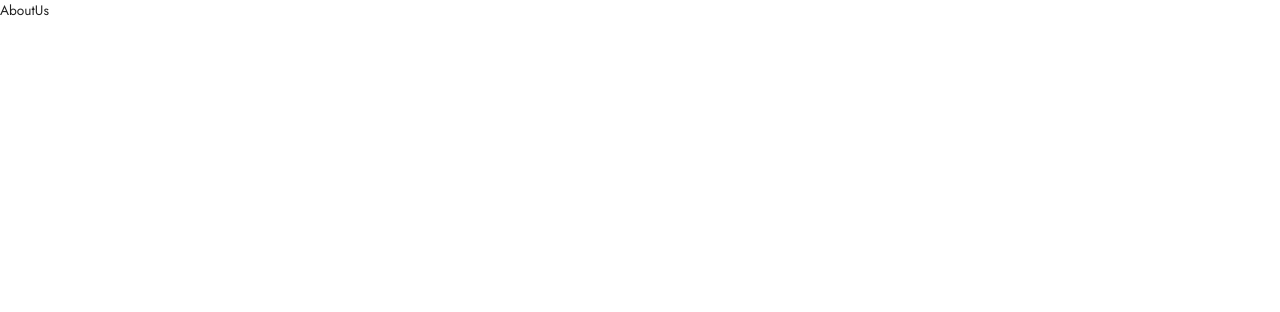
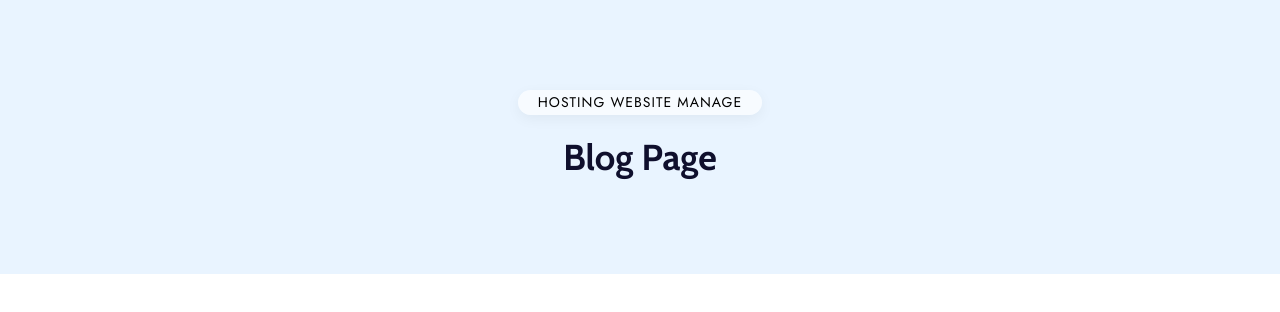
Before and after one commit to hungtech511/hosting, a React (Vite) app: page /about-us in a window 1280 px wide. Shown: the top 312 px of the page. Built offline with nearby package versions, Linux system fonts and the light colour scheme.

Commit message:
create page-title

```diff
--- a/src/App.scss
+++ b/src/App.scss
@@ -1,5 +1,5 @@
 @import url("https://fonts.googleapis.com/css2?family=Jost:wght@100;200;300;400;500;600;700;800;900&display=swap");
-
+@import url("https://fonts.googleapis.com/css2?family=Cabin:ital,wght@0,400;0,500;0,600;0,700;1,400;1,500;1,600;1,700&display=swap");
 * {
   padding: 0;
   margin: 0;
--- /dev/null
+++ b/src/Components/PageTitle/PageTitle.scss
@@ -0,0 +1,25 @@
+.page__title {
+  text-align: center;
+  padding: 90px 0px 90px;
+  background-color: #e9f4ff;
+  .title {
+    padding: 2px 20px;
+    border-radius: 50px;
+    letter-spacing: 1px;
+    display: inline-block;
+    font-size: 14px;
+    text-transform: uppercase;
+    color: rgb(0, 0, 0);
+    box-shadow: 0px 4px 14px rgba(0, 0, 0, 0.05);
+    background-color: rgba(255, 255, 255, 0.65);
+    margin-bottom: 15px;
+  }
+  h3 {
+    font-weight: 700;
+    font-family: "Cabin", sans-serif;
+    color: #0f0f2d;
+    font-size: 36px;
+    text-transform: capitalize;
+    word-wrap: break-word;
+  }
+}
--- /dev/null
+++ b/src/Components/PageTitle/index.jsx
@@ -0,0 +1,16 @@
+import React from "react"
+import "./PageTitle.scss"
+import { Container } from "@mui/material"
+
+const PageTitle = ({ children, subTitle }) => {
+  return (
+    <div className="page__title">
+      <Container>
+        <div className="title">{children}</div>
+        <h3>{subTitle}</h3>
+      </Container>
+    </div>
+  )
+}
+
+export default PageTitle
--- a/src/Pages/AboutUs.jsx
+++ b/src/Pages/AboutUs.jsx
@@ -1,4 +1,10 @@
+import PageTitle from "@components/PageTitle"
+
 const AboutUs = () => {
-	return <div>AboutUs</div>;
-};
-export default AboutUs;
+  return (
+    <section>
+      <PageTitle subTitle="Blog Page">HOSTING WEBSITE MANAGE</PageTitle>
+    </section>
+  )
+}
+export default AboutUs
```
